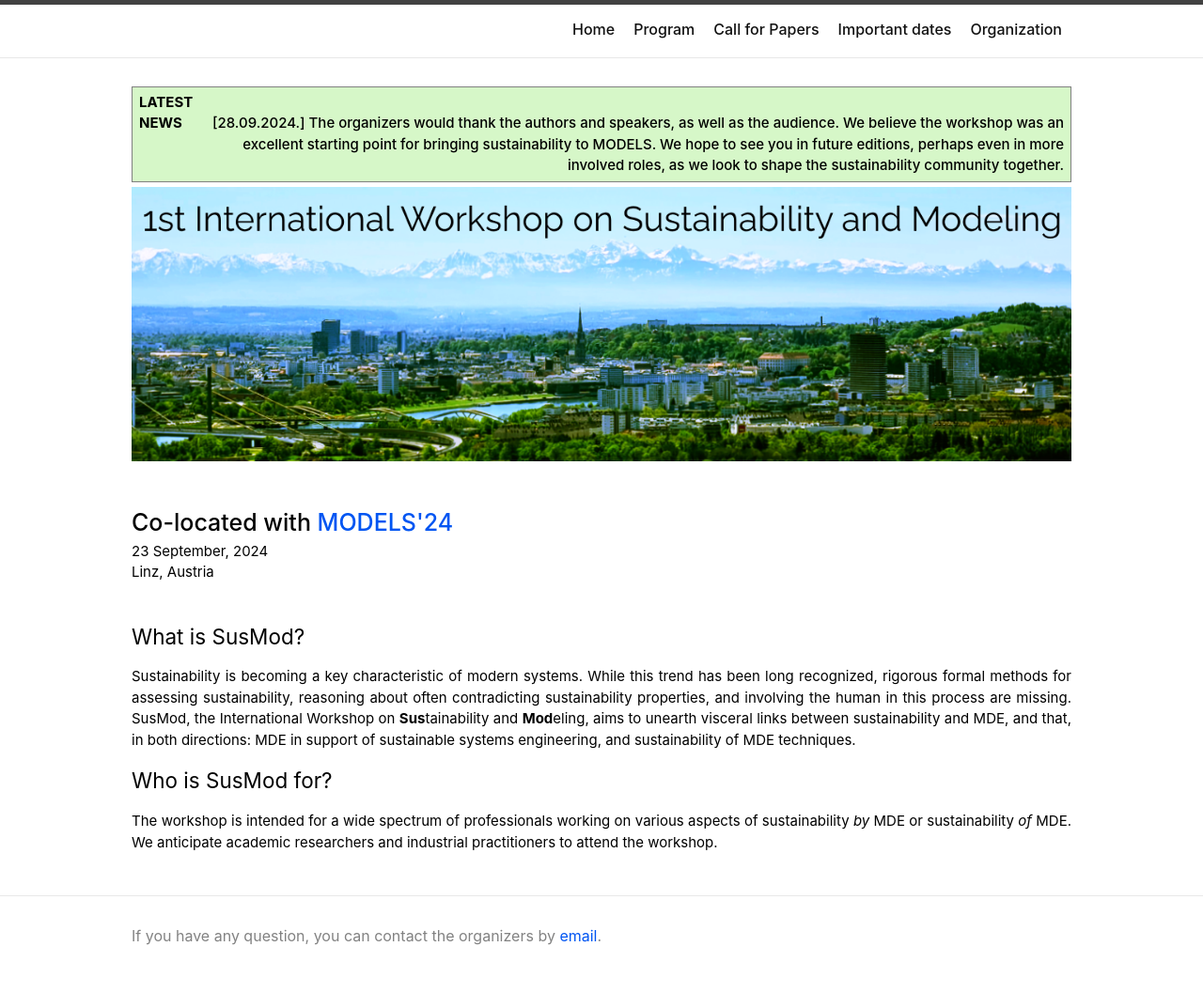
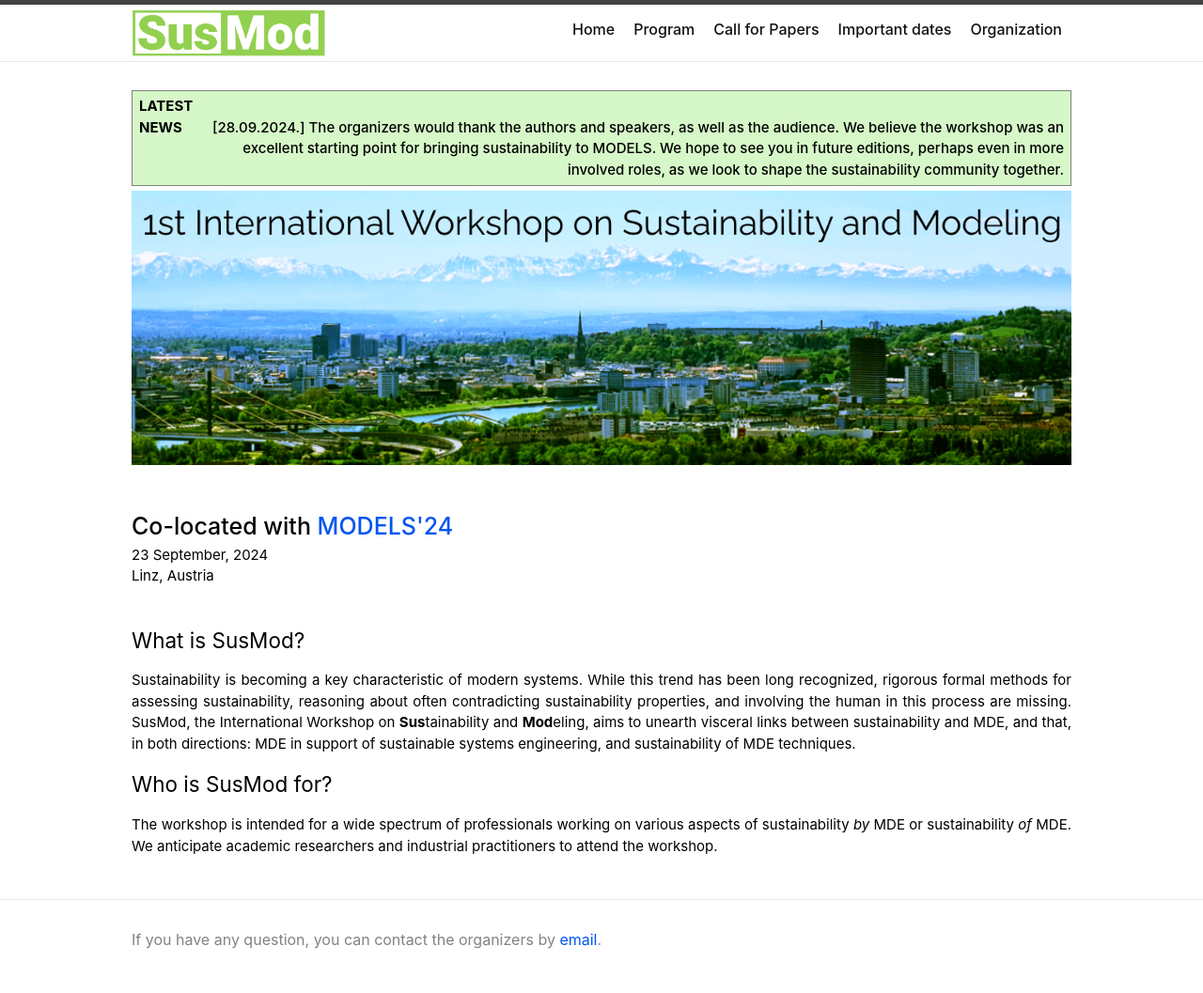
Before and after one commit to sustainability-and-modeling/sustainability-and-modeling.github.io, a Jekyll site: the page previous_editions/2024/index.html, which Jekyll copies as it is, in a window 1280 px wide. Shown: the whole page at 94% size. Built offline with Jekyll 4.4.1, drawn with Linux system fonts in a browser that asks for light colours.

Commit message:
Logo on the previous home site

```diff
--- a/previous_editions/2024/index.html
+++ b/previous_editions/2024/index.html
@@ -27,6 +27,8 @@
     <div class="wrapper">
         <!---->
         <!-- <a class="site-title" rel="author" href="/">Sustainability and Modeling 2024</a>-->
+        <!--  -->
+            <a class="site-title" href="/"><img style="padding:5px 0 5px 0;" src="/assets/logo.png" height="50"></a>
         <!--  --><nav class="site-nav">
             <input type="checkbox" id="nav-trigger" class="nav-trigger" />
             <label for="nav-trigger">
```
